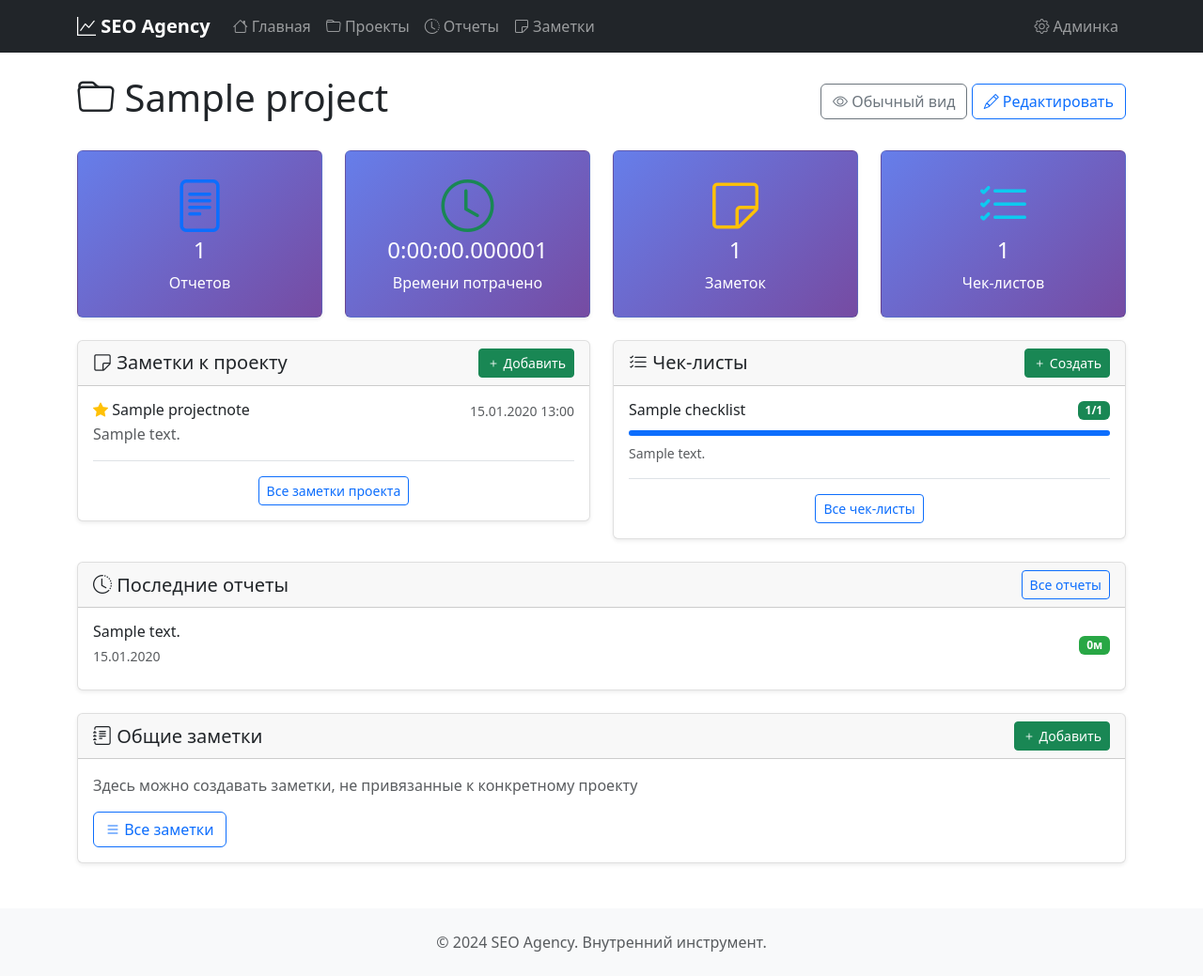
After one commit to DmitryRzhansky/for-our-company, a Django app: a page that uses templates/base.html in a window 1280 px wide. The commit adds this page. Shown: the whole page at 94% size. Run offline with Django 5.2, Linux system fonts and the light colour scheme; tables that the repository leaves empty hold one stand-in row (values such as "Sample post").

Commit message:
Добавление функционала заметок: интеграция приложения 'notes' в настройки и маршруты, обновление шаблонов для отображения ссылок на заметки и детали проектов.

```diff
--- /dev/null
+++ b/notes/urls.py
@@ -0,0 +1,12 @@
+from django.urls import path
+from . import views
+
+app_name = 'notes'
+
+urlpatterns = [
+    path('', views.NoteListView.as_view(), name='note_list'),
+    path('project-notes/', views.ProjectNoteListView.as_view(), name='project_note_list'),
+    path('project/<slug:slug>/', views.project_detail_enhanced, name='project_detail_enhanced'),
+    path('checklist-item/<int:item_id>/toggle/', views.toggle_checklist_item, name='toggle_checklist_item'),
+    path('checklist/<int:checklist_id>/add-item/', views.add_checklist_item, name='add_checklist_item'),
+]
--- /dev/null
+++ b/notes/views.py
@@ -0,0 +1,95 @@
+from django.shortcuts import render, get_object_or_404, redirect
+from django.contrib import messages
+from django.views.generic import ListView, DetailView
+from django.http import JsonResponse
+from django.views.decorators.http import require_POST
+from django.views.decorators.csrf import csrf_exempt
+from django.db import models
+import json
+from .models import Note, ProjectNote, Checklist, ChecklistItem
+from projects.models import Project
+
+
+class NoteListView(ListView):
+    model = Note
+    template_name = 'notes/note_list.html'
+    context_object_name = 'notes'
+    paginate_by = 20
+
+    def get_queryset(self):
+        return Note.objects.all().order_by('-updated_at')
+
+
+class ProjectNoteListView(ListView):
+    model = ProjectNote
+    template_name = 'notes/project_note_list.html'
+    context_object_name = 'notes'
+    paginate_by = 20
+
+    def get_queryset(self):
+        return ProjectNote.objects.all().order_by('-updated_at')
+
+
+def project_detail_enhanced(request, slug):
+    """Расширенная страница проекта со статистикой"""
+    project = get_object_or_404(Project, slug=slug)
+
+    # Статистика отчетов
+    from reports.models import WorkReport
+    reports = WorkReport.objects.filter(project=project)
+    total_reports = reports.count()
+    total_time = reports.aggregate(total=models.Sum('time_spent'))['total'] or models.DurationField().default
+
+    # Заметки проекта
+    project_notes = project.notes.all().order_by('-updated_at')[:5]
+
+    # Чек-листы проекта
+    checklists = project.checklists.all().order_by('-created_at')
+
+    # Последние отчеты
+    recent_reports = reports.order_by('-date', '-created_at')[:5]
+
+    context = {
+        'project': project,
+        'total_reports': total_reports,
+        'total_time': total_time,
+        'project_notes': project_notes,
+        'checklists': checklists,
+        'recent_reports': recent_reports,
+    }
+
+    return render(request, 'projects/project_detail_enhanced.html', context)
+
+
+@require_POST
+def toggle_checklist_item(request, item_id):
+    """Переключение статуса элемента чек-листа"""
+    item = get_object_or_404(ChecklistItem, id=item_id)
+    item.is_completed = not item.is_completed
+    item.save()
+
+    return JsonResponse({
+        'success': True,
+        'is_completed': item.is_completed,
+        'completed_at': item.completed_at.isoformat() if item.completed_at else None
+    })
+
+
+@require_POST
+def add_checklist_item(request, checklist_id):
+    """Добавление нового элемента в чек-лист"""
+    checklist = get_object_or_404(Checklist, id=checklist_id)
+    text = request.POST.get('text', '').strip()
+
+    if text:
+        item = ChecklistItem.objects.create(
+            checklist=checklist,
+            text=text
+        )
+        return JsonResponse({
+            'success': True,
+            'item_id': item.id,
+            'text': item.text
+        })
+
+    return JsonResponse({'success': False, 'error': 'Текст не может быть пустым'})
--- a/seo_agency/settings.py
+++ b/seo_agency/settings.py
@@ -40,6 +40,7 @@ INSTALLED_APPS = [
     'projects',
     'reports',
     'dashboard',
+    'notes',
 ]
 
 MIDDLEWARE = [
--- a/seo_agency/urls.py
+++ b/seo_agency/urls.py
@@ -24,6 +24,7 @@ urlpatterns = [
     path('', include('dashboard.urls')),
     path('projects/', include('projects.urls')),
     path('reports/', include('reports.urls')),
+    path('notes/', include('notes.urls')),
 ]
 
 if settings.DEBUG:
--- a/templates/base.html
+++ b/templates/base.html
@@ -59,6 +59,11 @@
                             <i class="bi bi-clock-history"></i> Отчеты
                         </a>
                     </li>
+                    <li class="nav-item">
+                        <a class="nav-link" href="{% url 'notes:note_list' %}">
+                            <i class="bi bi-sticky"></i> Заметки
+                        </a>
+                    </li>
                 </ul>
                 <ul class="navbar-nav">
                     <li class="nav-item">
--- a/templates/projects/project_detail.html
+++ b/templates/projects/project_detail.html
@@ -20,6 +20,9 @@
                 {% endif %}
             </div>
             <div>
+                <a href="{% url 'notes:project_detail_enhanced' project.slug %}" class="btn btn-outline-info me-2">
+                    <i class="bi bi-graph-up"></i> Детали проекта
+                </a>
                 <span class="badge bg-{% if project.status == 'in_progress' %}warning{% elif project.status == 'ready' %}success{% else %}secondary{% endif %} status-badge fs-6">
                     {{ project.get_status_display }}
                 </span>
--- /dev/null
+++ b/templates/projects/project_detail_enhanced.html
@@ -0,0 +1,201 @@
+{% extends 'base.html' %}
+
+{% block title %}{{ project.name }} - Детали проекта{% endblock %}
+
+{% block content %}
+<div class="row">
+    <div class="col-12">
+        <div class="d-flex justify-content-between align-items-center mb-4">
+            <h1>
+                <i class="bi bi-folder"></i> {{ project.name }}
+            </h1>
+            <div>
+                <a href="{% url 'projects:project_detail' project.slug %}" class="btn btn-outline-secondary">
+                    <i class="bi bi-eye"></i> Обычный вид
+                </a>
+                <a href="/admin/projects/project/{{ project.id }}/change/" class="btn btn-outline-primary">
+                    <i class="bi bi-pencil"></i> Редактировать
+                </a>
+            </div>
+        </div>
+    </div>
+</div>
+
+<!-- Статистика проекта -->
+<div class="row mb-4">
+    <div class="col-md-3">
+        <div class="card stats-card">
+            <div class="card-body text-center">
+                <i class="bi bi-file-text display-4 mb-2 text-primary"></i>
+                <h4>{{ total_reports }}</h4>
+                <p class="mb-0">Отчетов</p>
+            </div>
+        </div>
+    </div>
+    <div class="col-md-3">
+        <div class="card stats-card">
+            <div class="card-body text-center">
+                <i class="bi bi-clock display-4 mb-2 text-success"></i>
+                <h4>{{ total_time|default:"0:00" }}</h4>
+                <p class="mb-0">Времени потрачено</p>
+            </div>
+        </div>
+    </div>
+    <div class="col-md-3">
+        <div class="card stats-card">
+            <div class="card-body text-center">
+                <i class="bi bi-sticky display-4 mb-2 text-warning"></i>
+                <h4>{{ project_notes|length }}</h4>
+                <p class="mb-0">Заметок</p>
+            </div>
+        </div>
+    </div>
+    <div class="col-md-3">
+        <div class="card stats-card">
+            <div class="card-body text-center">
+                <i class="bi bi-list-check display-4 mb-2 text-info"></i>
+                <h4>{{ checklists|length }}</h4>
+                <p class="mb-0">Чек-листов</p>
+            </div>
+        </div>
+    </div>
+</div>
+
+<div class="row">
+    <!-- Заметки проекта -->
+    <div class="col-md-6">
+        <div class="card">
+            <div class="card-header d-flex justify-content-between align-items-center">
+                <h5 class="mb-0">
+                    <i class="bi bi-sticky"></i> Заметки к проекту
+                </h5>
+                <a href="/admin/notes/projectnote/add/?project={{ project.id }}" class="btn btn-sm btn-success">
+                    <i class="bi bi-plus"></i> Добавить
+                </a>
+            </div>
+            <div class="card-body">
+                {% if project_notes %}
+                    {% for note in project_notes %}
+                        <div class="border-bottom pb-3 mb-3">
+                            <div class="d-flex justify-content-between align-items-start">
+                                <h6 class="mb-1">
+                                    {% if note.is_important %}
+                                        <i class="bi bi-star-fill text-warning"></i>
+                                    {% endif %}
+                                    {{ note.title }}
+                                </h6>
+                                <small class="text-muted">{{ note.updated_at|date:"d.m.Y H:i" }}</small>
+                            </div>
+                            <p class="text-muted mb-0">{{ note.content|truncatechars:100 }}</p>
+                        </div>
+                    {% endfor %}
+                    <div class="text-center">
+                        <a href="/admin/notes/projectnote/?project__id__exact={{ project.id }}" class="btn btn-outline-primary btn-sm">
+                            Все заметки проекта
+                        </a>
+                    </div>
+                {% else %}
+                    <p class="text-muted text-center mb-0">Нет заметок</p>
+                {% endif %}
+            </div>
+        </div>
+    </div>
+
+    <!-- Чек-листы -->
+    <div class="col-md-6">
+        <div class="card">
+            <div class="card-header d-flex justify-content-between align-items-center">
+                <h5 class="mb-0">
+                    <i class="bi bi-list-check"></i> Чек-листы
+                </h5>
+                <a href="/admin/notes/checklist/add/?project={{ project.id }}" class="btn btn-sm btn-success">
+                    <i class="bi bi-plus"></i> Создать
+                </a>
+            </div>
+            <div class="card-body">
+                {% if checklists %}
+                    {% for checklist in checklists %}
+                        <div class="border-bottom pb-3 mb-3">
+                            <div class="d-flex justify-content-between align-items-start mb-2">
+                                <h6 class="mb-1">{{ checklist.title }}</h6>
+                                <span class="badge bg-{% if checklist.progress_percentage == 100 %}success{% elif checklist.progress_percentage > 0 %}warning{% else %}secondary{% endif %}">
+                                    {{ checklist.completed_items }}/{{ checklist.total_items }}
+                                </span>
+                            </div>
+                            <div class="progress mb-2" style="height: 6px;">
+                                <div class="progress-bar" role="progressbar" style="width: {{ checklist.progress_percentage }}%"></div>
+                            </div>
+                            {% if checklist.description %}
+                                <p class="text-muted small mb-0">{{ checklist.description|truncatechars:80 }}</p>
+                            {% endif %}
+                        </div>
+                    {% endfor %}
+                    <div class="text-center">
+                        <a href="/admin/notes/checklist/?project__id__exact={{ project.id }}" class="btn btn-outline-primary btn-sm">
+                            Все чек-листы
+                        </a>
+                    </div>
+                {% else %}
+                    <p class="text-muted text-center mb-0">Нет чек-листов</p>
+                {% endif %}
+            </div>
+        </div>
+    </div>
+</div>
+
+<!-- Последние отчеты -->
+<div class="row mt-4">
+    <div class="col-12">
+        <div class="card">
+            <div class="card-header d-flex justify-content-between align-items-center">
+                <h5 class="mb-0">
+                    <i class="bi bi-clock-history"></i> Последние отчеты
+                </h5>
+                <a href="{% url 'reports:report_list' %}?project={{ project.name }}" class="btn btn-sm btn-outline-primary">
+                    Все отчеты
+                </a>
+            </div>
+            <div class="card-body">
+                {% if recent_reports %}
+                    {% for report in recent_reports %}
+                        <div class="d-flex justify-content-between align-items-center mb-2">
+                            <div>
+                                <h6 class="mb-1">{{ report.work_description|truncatechars:60 }}</h6>
+                                <small class="text-muted">{{ report.date|date:"d.m.Y" }}</small>
+                            </div>
+                            <span class="badge time-badge">
+                                {{ report.time_spent_hours }}
+                            </span>
+                        </div>
+                        {% if not forloop.last %}<hr class="my-2">{% endif %}
+                    {% endfor %}
+                {% else %}
+                    <p class="text-muted text-center mb-0">Нет отчетов</p>
+                {% endif %}
+            </div>
+        </div>
+    </div>
+</div>
+
+<!-- Общие заметки -->
+<div class="row mt-4">
+    <div class="col-12">
+        <div class="card">
+            <div class="card-header d-flex justify-content-between align-items-center">
+                <h5 class="mb-0">
+                    <i class="bi bi-journal-text"></i> Общие заметки
+                </h5>
+                <a href="/admin/notes/note/add/" class="btn btn-sm btn-success">
+                    <i class="bi bi-plus"></i> Добавить
+                </a>
+            </div>
+            <div class="card-body">
+                <p class="text-muted">Здесь можно создавать заметки, не привязанные к конкретному проекту</p>
+                <a href="/admin/notes/note/" class="btn btn-outline-primary">
+                    <i class="bi bi-list"></i> Все заметки
+                </a>
+            </div>
+        </div>
+    </div>
+</div>
+{% endblock %}
```
Also changed, not shown: notes/admin.py (added, +56 -0 lines), notes/models.py (added, +93 -0 lines), templates/notes/note_list.html (added, +63 -0 lines), templates/notes/project_note_list.html (added, +66 -0 lines), notes/migrations/0001_initial.py (added), notes/migrations/__init__.py (added).
